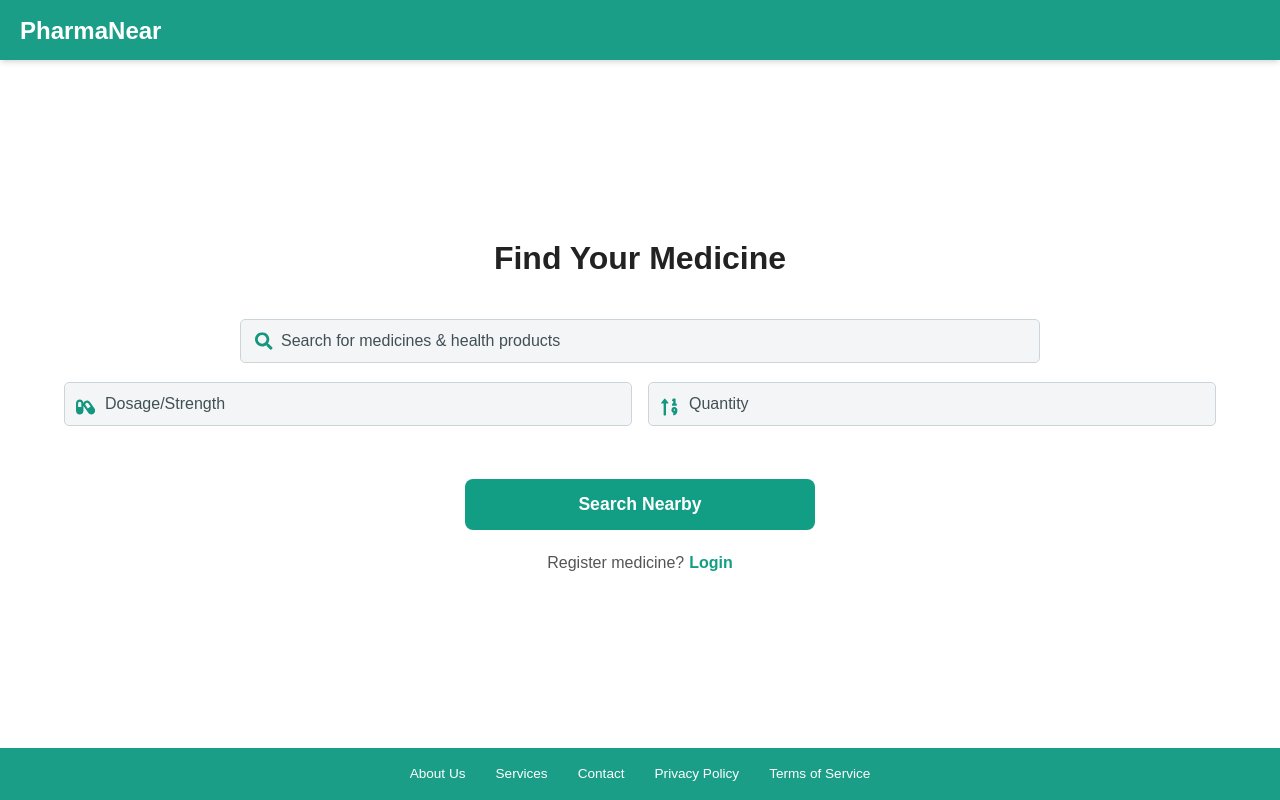
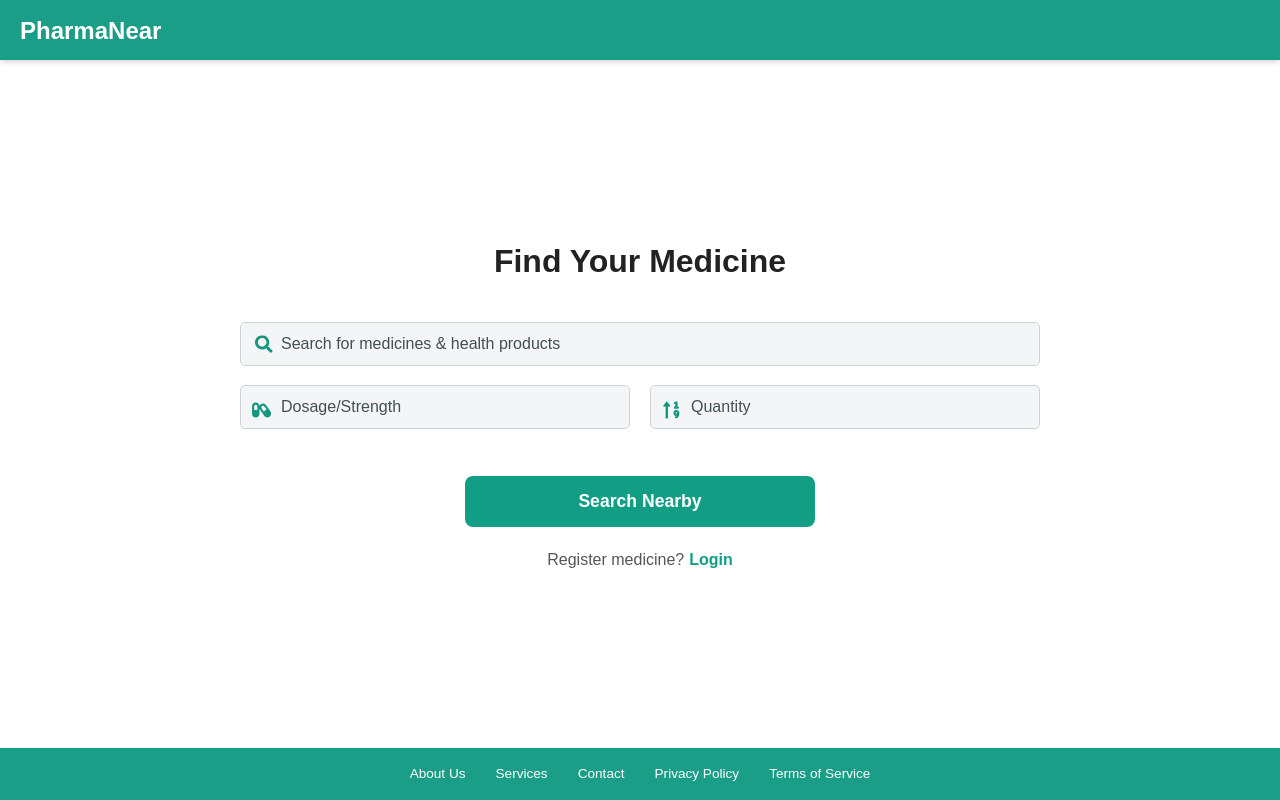
Before and after one commit to Foces-core/PharmaNear, a React (Vite) app in the folder frontend/: page / in a window 1280 px wide. Built offline with nearby package versions, Linux system fonts and the light colour scheme; a web font is replaced by a local one.

Commit message:
first page input box fix

```diff
--- a/frontend/src/Components/FirstPage.jsx
+++ b/frontend/src/Components/FirstPage.jsx
@@ -7,9 +7,7 @@ function FindMedicine() {
   const [medicine, setMedicine] = useState("");
   const [dosage, setDosage] = useState("");
   const [quantity, setQuantity] = useState("");
-
   const navigate = useNavigate();
-
   const [location, setLocation] = useState("");
   const [error, setError] = useState("");
 
@@ -35,32 +33,28 @@ function FindMedicine() {
       setError("Please enter a medicine name");
       return;
     }
-
     try {
-      // Get geolocation if not already set
       if (!location) {
         getLocation();
       }
-
-      // Fetch pharmacies with the medicine in stock
-      const response = await fetch(`http://localhost:5000/api/drugs?name=${encodeURIComponent(medicine)}`, {
-        method: "GET",
-        headers: {
-          "Content-Type": "application/json",
+      const response = await fetch(
+        `http://localhost:5000/api/drugs?name=${encodeURIComponent(medicine)}`,
+        {
+          method: "GET",
+          headers: {
+            "Content-Type": "application/json",
+          },
         }
-      });
-
+      );
       const data = await response.json();
-
-      // Navigate to map page with the data
       navigate("/mappage", {
         state: {
           medicineData: data,
           medicine: medicine,
           dosage: dosage,
           quantity: quantity,
-          userLocation: location
-        }
+          userLocation: location,
+        },
       });
     } catch (error) {
       console.error("Error fetching medicine data:", error);
@@ -87,11 +81,22 @@ function FindMedicine() {
             value={medicine}
             onChange={(e) => setMedicine(e.target.value)}
             className="fm-input with-icon"
+            style={{ width: "800px", maxWidth: "100%" }}
           />
         </div>
 
-        <div className="flexrow">
-          <div className="fm-input-groups relative">
+        <div
+          className="flexrow"
+          style={{
+            display: "flex",
+            flexDirection: "row",
+            width: "800px",
+            maxWidth: "100%",
+            gap: "20px",
+            marginBottom: "10px"
+          }}
+        >
+          <div className="fm-input-groups relative" style={{ position: "relative", flex: 1 }}>
             <FaCapsules className="fm-icon" style={{ color: "#14967f" }}/>
             <input
               type="text"
@@ -99,10 +104,13 @@ function FindMedicine() {
               value={dosage}
               onChange={(e) => setDosage(e.target.value)}
               className="fm-input with-icon"
+              style={{
+                width: "100%",
+                boxSizing: "border-box"
+              }}
             />
           </div>
-
-          <div className="fm-input-groups relative">
+          <div className="fm-input-groups relative" style={{ position: "relative", flex: 1 }}>
             <FaSortNumericUp className="fm-icon" style={{ color: "#14967f" }}/>
             <input
               type="number"
@@ -110,6 +118,10 @@ function FindMedicine() {
               value={quantity}
               onChange={(e) => setQuantity(e.target.value)}
               className="fm-input with-icon"
+              style={{
+                width: "100%",
+                boxSizing: "border-box"
+              }}
             />
           </div>
         </div>
@@ -117,7 +129,6 @@ function FindMedicine() {
         <button className="fp-search-btn" onClick={handleSearch}>
           Search Nearby
         </button>
-        {/* Register medicine below search button */}
         <div className="fm-register">
           <span>Register medicine?</span>
           <Link to="/login">Login</Link>
@@ -134,7 +145,6 @@ function FindMedicine() {
           <a href="/">Terms of Service</a>
         </div>
       </footer>
-
     </div>
   );
 }
```
